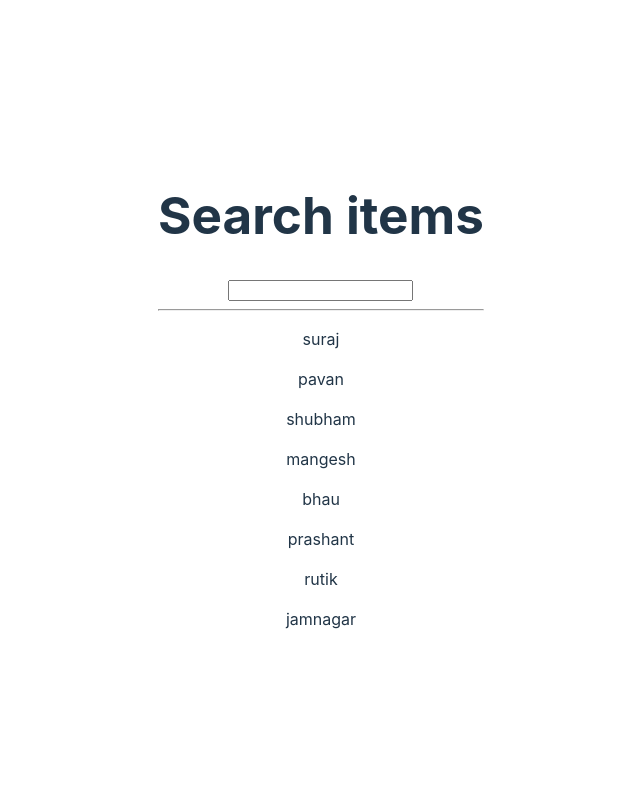
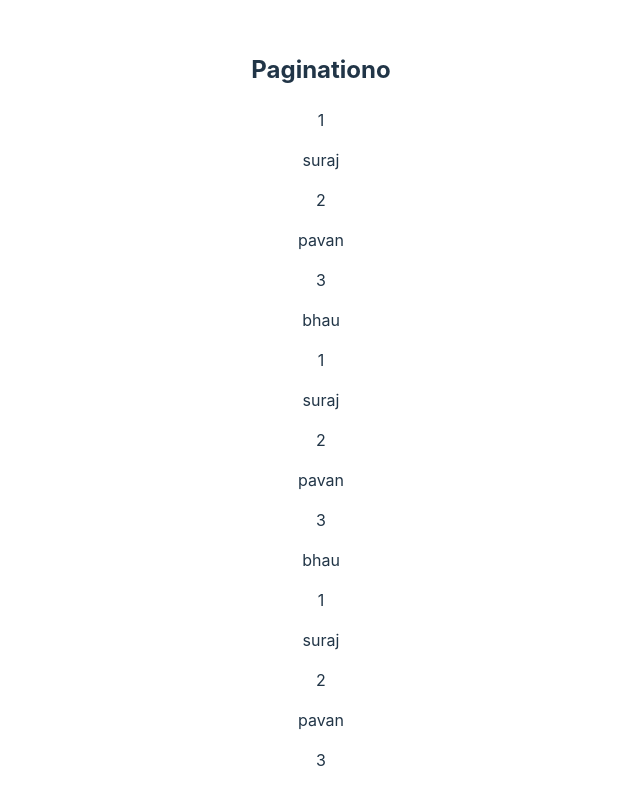
Before and after one commit to hingadesuraj/Intership-task-frontend, a React (Vite) app in the folder react_practice/: page / in a window 1280 px wide. Shown: the top 792 px of the page, without its empty margins (319-959 px from the left). Built offline with nearby package versions, Linux system fonts and the light colour scheme.

Commit message:
working on  pagination logic

```diff
--- a/react_practice/src/App.jsx
+++ b/react_practice/src/App.jsx
@@ -1,5 +1,6 @@
 import "./App.css";
 import ImageUpload from "./task/ImageUpload";
+import Pagination from "./task/Pagination";
 import Search from "./task/Search";
 import UserAuth from "./task/UserAuth";
 
@@ -42,7 +43,8 @@ const randomQuote = Math.floor(Math.random()*quotes.length);
   {/* {quotes[randomQuote]}
   <ImageUpload /> */}
   {/* <UserAuth /> */}
-  <Search />
+  {/* <Search /> */}
+ <Pagination />
   </>;
 }
 
--- a/react_practice/src/task/Pagination.jsx
+++ b/react_practice/src/task/Pagination.jsx
@@ -1,25 +1,135 @@
-import faker from 'faker'
-import React from 'react'
+// import faker from "faker";
+import React, { useState } from "react";
 
 const Pagination = () => {
+  // Generate random user data
+  // const userData = [];
+  // for (let i = 0; i < 40; i++) {
+  //     const user = {
+  //         id: faker.datatype.uuid(),
+  //         username: faker.internet.userName()
+  //     };
+  //     const userString = `[id=${user.id}, username=${user.username}]`;
+  //     userData.push(userString);
+  // }
 
-// Generate random user data
-const userData = [];
-for (let i = 0; i < 40; i++) {
-    const user = {
-        id: faker.datatype.uuid(),
-        username: faker.internet.userName()
-    };
-    const userString = `[id=${user.id}, username=${user.username}]`;
-    userData.push(userString);
-}
+  const myArray = [
+    { id: 1, username: "suraj" },
+    { id: 2, username: "pavan" },
+    { id: 3, username: "bhau" },
+    { id: 1, username: "suraj" },
+    { id: 2, username: "pavan" },
+    { id: 3, username: "bhau" },
+    { id: 1, username: "suraj" },
+    { id: 2, username: "pavan" },
+    { id: 3, username: "bhau" },
+    { id: 1, username: "suraj" },
+    { id: 2, username: "pavan" },
+    { id: 3, username: "bhau" },
+    { id: 1, username: "suraj" },
+    { id: 2, username: "pavan" },
+    { id: 3, username: "bhau" },
+    { id: 1, username: "suraj" },
+    { id: 2, username: "pavan" },
+    { id: 3, username: "bhau" },
+    { id: 1, username: "suraj" },
+    { id: 2, username: "pavan" },
+    { id: 3, username: "bhau" },
+    { id: 1, username: "suraj" },
+    { id: 2, username: "pavan" },
+    { id: 3, username: "bhau" },
+    { id: 1, username: "suraj" },
+    { id: 2, username: "pavan" },
+    { id: 3, username: "bhau" },
+    { id: 1, username: "suraj" },
+    { id: 2, username: "pavan" },
+    { id: 3, username: "bhau" },
+    { id: 1, username: "suraj" },
+    { id: 2, username: "pavan" },
+    { id: 3, username: "bhau" },
+    { id: 1, username: "suraj" },
+    { id: 2, username: "pavan" },
+    { id: 3, username: "bhau" },
+    { id: 1, username: "suraj" },
+    { id: 2, username: "pavan" },
+    { id: 3, username: "bhau" },
+    { id: 1, username: "suraj" },
+    { id: 2, username: "pavan" },
+    { id: 3, username: "bhau" },
+    { id: 1, username: "suraj" },
+    { id: 2, username: "pavan" },
+    { id: 3, username: "bhau" },
+    { id: 1, username: "suraj" },
+    { id: 2, username: "pavan" },
+    { id: 3, username: "bhau" },
+    { id: 1, username: "suraj" },
+    { id: 2, username: "pavan" },
+    { id: 3, username: "bhau" },
+    { id: 1, username: "suraj" },
+    { id: 2, username: "pavan" },
+    { id: 3, username: "bhau" },
+    { id: 1, username: "suraj" },
+    { id: 2, username: "pavan" },
+    { id: 3, username: "bhau" },
+    { id: 1, username: "suraj" },
+    { id: 2, username: "pavan" },
+    { id: 3, username: "bhau" },
+    { id: 1, username: "suraj" },
+    { id: 2, username: "pavan" },
+    { id: 3, username: "bhau" },
+    { id: 1, username: "suraj" },
+    { id: 2, username: "pavan" },
+    { id: 3, username: "bhau" },
+    { id: 1, username: "suraj" },
+    { id: 2, username: "pavan" },
+    { id: 3, username: "bhau" },
+    { id: 1, username: "suraj" },
+    { id: 2, username: "pavan" },
+    { id: 3, username: "bhau" },
+    { id: 1, username: "suraj" },
+    { id: 2, username: "pavan" },
+    { id: 3, username: "bhau" },
+    { id: 1, username: "suraj" },
+    { id: 2, username: "pavan" },
+    { id: 3, username: "bhau" },
+  ];
 
-// console.log(userData);
+  const [itemPerPage,setItemPerPage] = useState(10);
+  const [currentItem,setCurrentItem] = useState(1);
+
+  const indexOfLastItem = currentItem*itemPerPage
+  const indexOfFirstItem = indexOfLastItem - itemPerPage
+  const currentItems = myArray.slice(indexOfFirstItem,indexOfLastItem)
+
+
+  console.log(currentItem);
+
+  const handleBack = () =>{
+
+  }
+
+  const handleNext = () =>{
+
+  }
+
+  console.log(myArray.length)
   return (
     <div>
-        <h2>Paginationo</h2>
+      <h2>Paginationo</h2>
+      {myArray.map((item)=>{
+        return(
+            <>
+            <p>{item.id}</p>
+            <p>{item.username}</p>
+            </>
+        )
+      })}
+
+      <button onClick={handleBack} >Back</button>
+      <button onClick={handleNext} >Next</button>
+
     </div>
-  )
-}
+  );
+};
 
-export default Pagination
+export default Pagination;
```
